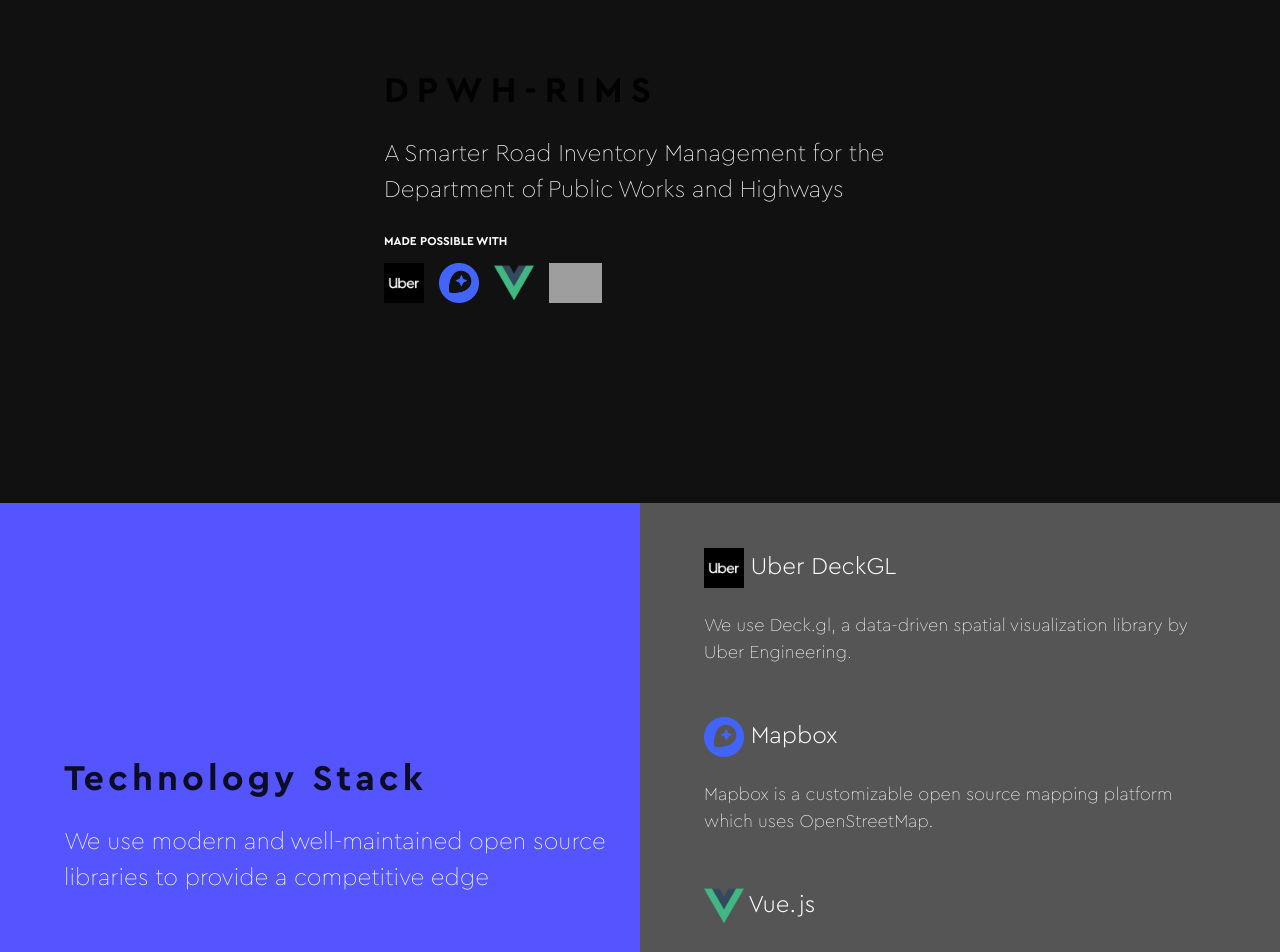
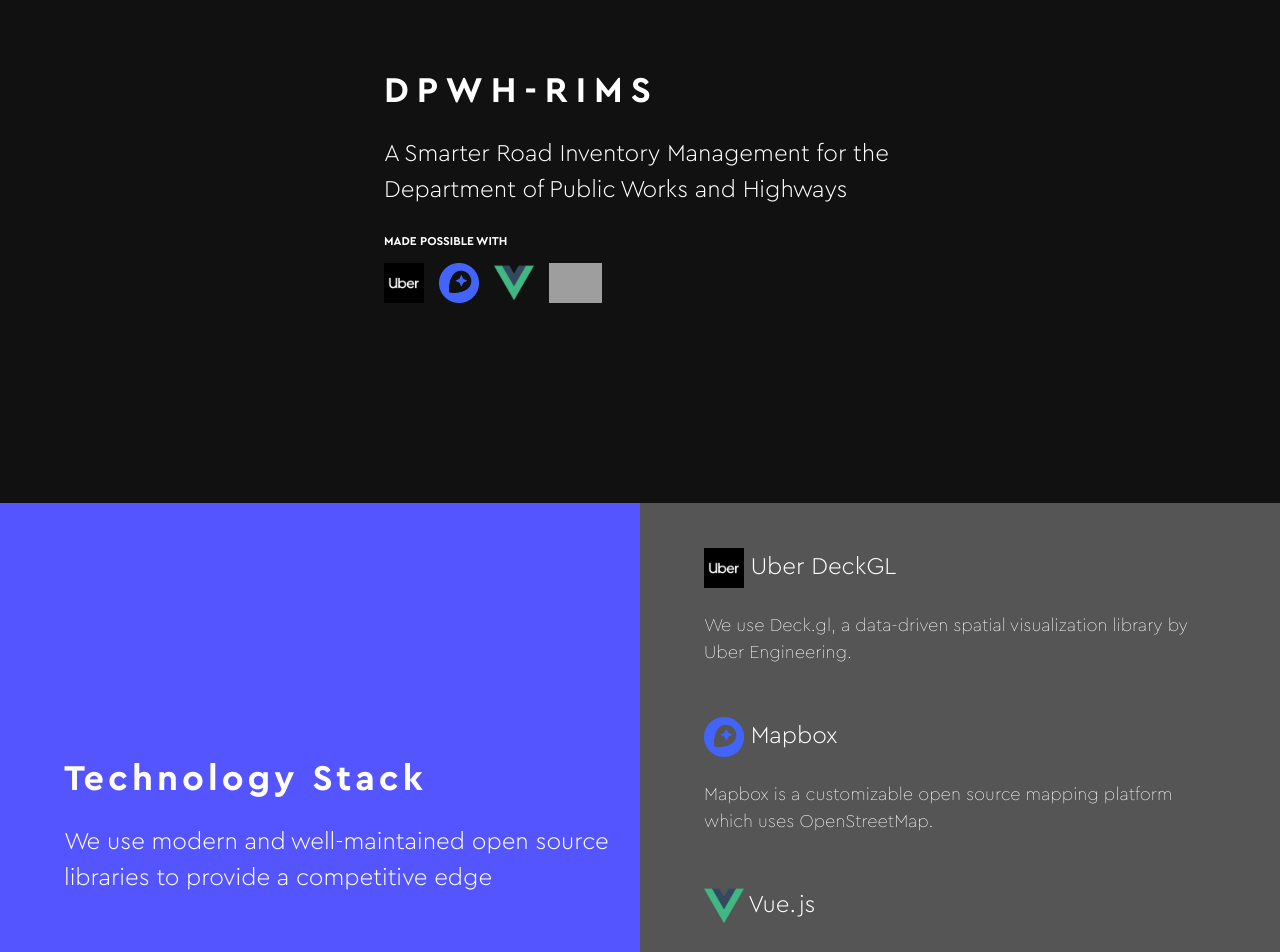
Before and after one commit to starkfire/DPWH-RIMS, a Vue app: page /#/ in a window 1280 px wide. Shown: the part 180-1132 px from the top of the page. Built offline with nearby package versions, Linux system fonts and the light colour scheme; grey boxes are pictures that could not be loaded.

Commit message:
change styles

```diff
--- a/src/views/Home.vue
+++ b/src/views/Home.vue
@@ -2,8 +2,8 @@
 	<div>
 		<div class="first-panel">
 			<div id="first-panel-content">
-				<h2 style="letter-spacing: 8px; font-family: 'CeraPro Bold'">DPWH-RIMS</h2>
-				<p>A Smarter Road Inventory Management for the Department of Public Works and Highways</p>
+				<h2 style="letter-spacing: 8px; font-family: 'CeraPro Bold'; color: white;">DPWH-RIMS</h2>
+				<p style="font-family: 'CeraPro Light';">A Smarter Road Inventory Management for the Department of Public Works and Highways</p>
 				<p style="font-family: 'CeraPro Bold'; font-size: 12px;">MADE POSSIBLE WITH</p>
 				<span id="stack-logos">
 					<a href="https://deck.gl/"><img src="../assets/images/uber.png" style="height: 40px;" /></a>
@@ -17,8 +17,8 @@
 			<el-row>
 				<el-col :span="12">
 					<div id="second-panel-content-a">
-						<h2 style="letter-spacing: 4px; font-family: 'CeraPro Bold'">Technology Stack</h2>
-						<p>We use modern and well-maintained open source libraries to provide a competitive edge</p>
+						<h2 style="letter-spacing: 4px; font-family: 'CeraPro Bold'; color: white;">Technology Stack</h2>
+						<p style="font-family: 'CeraPro Light'">We use modern and well-maintained open source libraries to provide a competitive edge</p>
 					</div>
 				</el-col>
 				<el-col :span="12">
@@ -100,7 +100,7 @@
 #second-panel-content-a{
 	padding-left: 10%;
 	background-color: #55f;
-	padding-bottom: 230px;
+	padding-bottom: 260px;
 	padding-top: 250px;
 }
 
```
